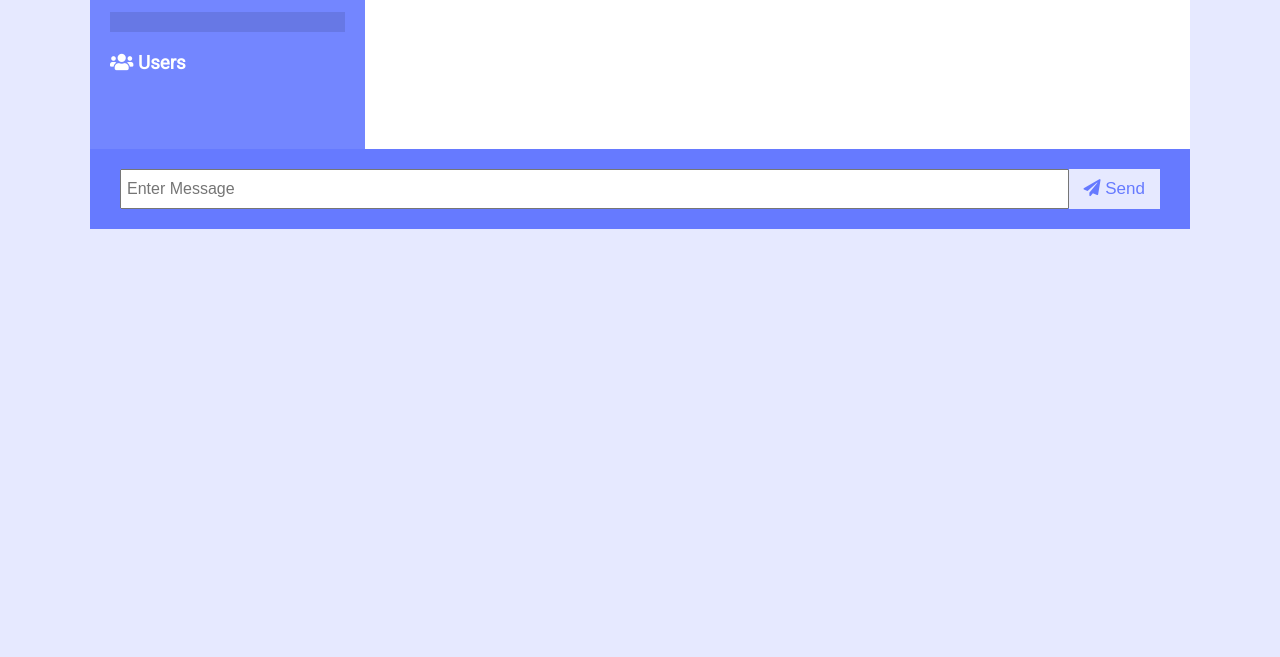
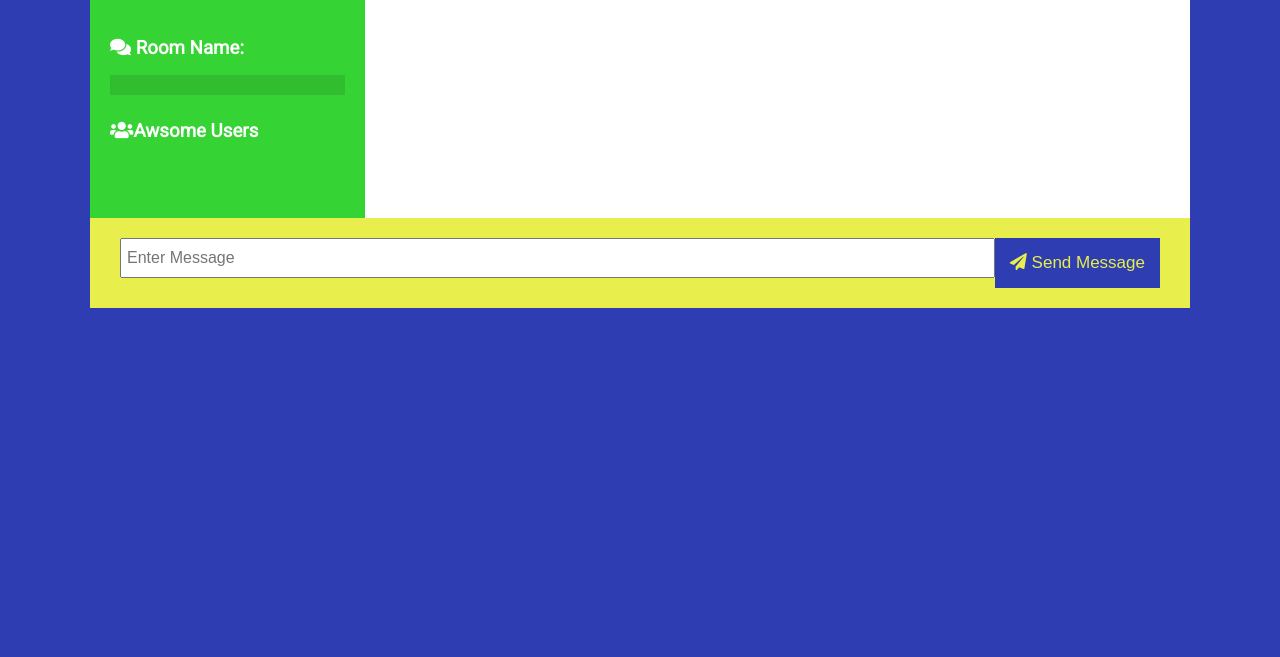
Before and after one commit to GingerDragon7/chatapp, a website: page chat.html in a window 1280 px wide. Shown: the part 143-800 px from the top of the page. Drawn offline with nearby package versions, Linux system fonts and the light colour scheme; no server answers.

Commit message:
Improved colors and UX

```diff
--- a/chat.html
+++ b/chat.html
@@ -16,13 +16,13 @@
     <div class="chat-container">
       <header class="chat-header">
         <h1><i class="fas fa-smile"></i> ChatCord</h1>
-        <a href="index.html" class="btn">Leave Room</a>
+        <a href="index.html" class="btn">Leave Room / EXIT</a>
       </header>
       <main class="chat-main">
         <div class="chat-sidebar">
           <h3><i class="fas fa-comments"></i> Room Name:</h3>
           <h2 id="room-name"></h2>
-          <h3><i class="fas fa-users"></i> Users</h3>
+          <h3><i class="fas fa-users"></i>Awsome Users</h3>
           <ul id="users"></ul>
         </div>
         <div class="chat-messages"></div>
@@ -36,7 +36,7 @@
             required
             autocomplete="off"
           />
-          <button class="btn"><i class="fas fa-paper-plane"></i> Send</button>
+          <button class="btn"><i class="fas fa-paper-plane"></i> Send Message</button>
         </form>
       </div>
     </div>
--- a/css/style.css
+++ b/css/style.css
@@ -1,24 +1,24 @@
 @import url('https://fonts.googleapis.com/css?family=Roboto&display=swap');
 
 :root {
-	--dark-color-a: #667aff;
-	--dark-color-b: #7386ff;
-	--light-color: #e6e9ff;
-	--success-color: #5cb85c;
-	--error-color: #d9534f;
+	--dark-color-a: #e8ee4b;
+	--dark-color-b: #35d333;
+	--light-color: #2e3eb2;
+	--success-color: #d8e336;
+	--error-color: #12c3df;
 }
 
 * {
 	box-sizing: border-box;
-	margin: 0;
-	padding: 0;
+	margin: 10;
+	padding: 10;
 }
 
 body {
 	font-family: 'Roboto', sans-serif;
 	font-size: 16px;
 	background: var(--light-color);
-	margin: 20px;
+	margin: 10px;
 }
 
 ul {
@@ -31,7 +31,7 @@ a {
 
 .btn {
 	cursor: pointer;
-	padding: 5px 15px;
+	padding: 15px 15px;
 	background: var(--light-color);
 	color: var(--dark-color-a);
 	border: 0;
@@ -74,7 +74,7 @@ a {
 	font-size: 20px;
 	background: rgba(0, 0, 0, 0.1);
 	padding: 10px;
-	margin-bottom: 20px;
+	margin-bottom: 25px;
 }
 
 .chat-sidebar h3 {
@@ -107,7 +107,7 @@ a {
 }
 
 .chat-messages .message .meta span {
-	color: #777;
+	color: rgb(229, 24, 24);
 }
 
 .chat-form-container {
```
Also changed, not shown: index.html (+1 -1 lines).
